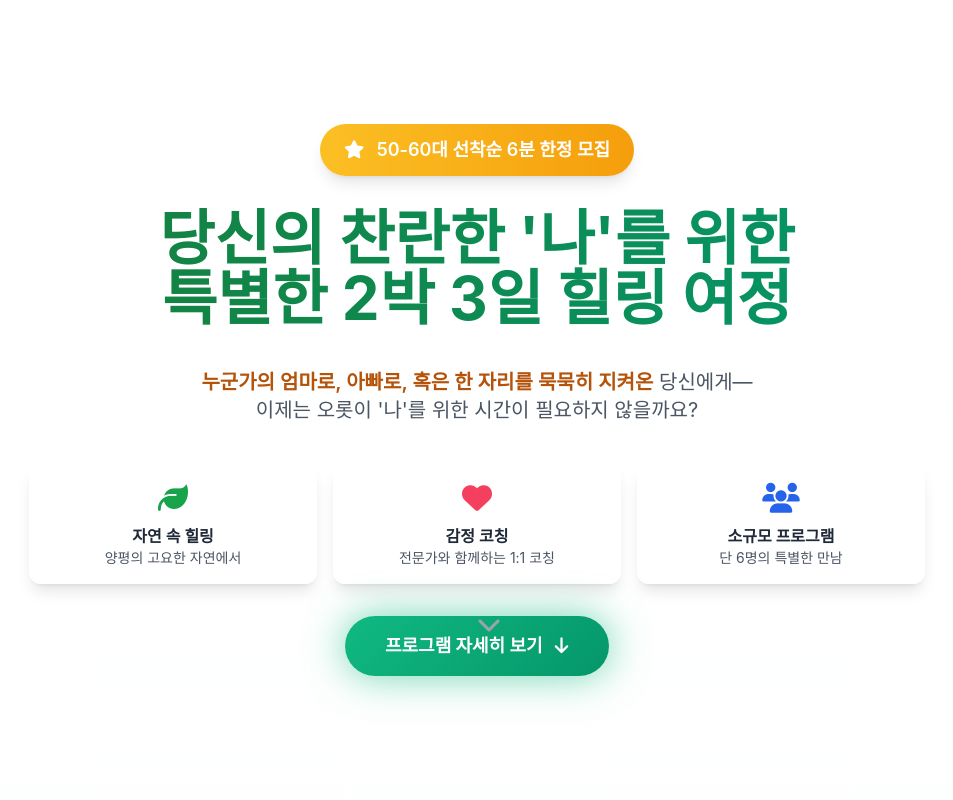
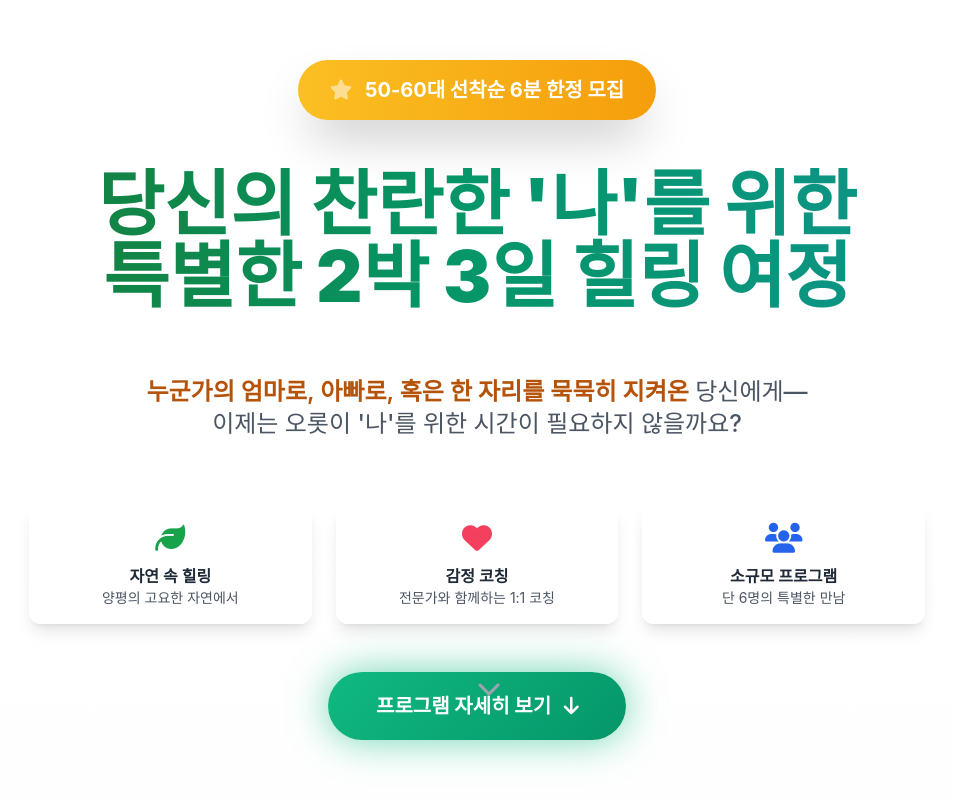
Before and after one commit to Thetason/sally, a plain HTML site: page index.html in a window 1280 px wide. Shown: the top 800 px of the page, without its empty margins (163-1116 px from the left). Drawn offline with nearby package versions, Linux system fonts and the light colour scheme; a web font is replaced by a local one.

Commit message:
feat: Hero 섹션 드라마틱한 디자인 개선
- 배지 크기 대폭 증가 (text-lg/xl, py-4, px-8) 및 hover 효과 추가
- 메인 타이틀 크기 증가 (text-5xl/6xl/7xl) 및 그라데이션 확장
- 서브타이틀 크기 및 폰트 굵기 증가 (text-xl/2xl, font-medium)
- 섹션 간 여백 대폭 확대 (mb-12/14/16)
- CTA 버튼 크기 및 호버 효과 강화
- 전체적으로 더 임팩트 있는 비주얼 구성

```diff
--- a/index.html
+++ b/index.html
@@ -283,25 +283,25 @@
                 <div class="text-center max-w-4xl mx-auto">
                     <!-- Badge -->
                     <div data-aos="fade-down" data-aos-duration="1000">
-                        <span class="inline-block bg-gradient-to-r from-amber-400 to-amber-500 text-white px-6 py-3 rounded-full text-base sm:text-lg font-semibold mb-8 shadow-lg">
-                            <i class="fas fa-star mr-2"></i> 50-60대 선착순 6분 한정 모집
+                        <span class="inline-block bg-gradient-to-r from-amber-400 to-amber-500 text-white px-8 py-4 rounded-full text-lg sm:text-xl font-bold mb-12 shadow-2xl transform hover:scale-105 transition-transform duration-300">
+                            <i class="fas fa-star mr-2 animate-pulse"></i> 50-60대 선착순 6분 한정 모집
                         </span>
                     </div>
 
                     <!-- Main Title -->
-                    <h1 class="serif-font text-4xl sm:text-5xl lg:text-6xl font-bold mb-10 bg-gradient-to-r from-green-700 to-emerald-600 bg-clip-text text-transparent" data-aos="fade-up" data-aos-duration="1000">
+                    <h1 class="serif-font text-5xl sm:text-6xl lg:text-7xl font-black mb-16 bg-gradient-to-r from-green-700 via-emerald-600 to-teal-600 bg-clip-text text-transparent leading-tight" data-aos="fade-up" data-aos-duration="1000">
                         당신의 찬란한 '나'를 위한<br>
                         특별한 2박 3일 힐링 여정
                     </h1>
 
                     <!-- Subtitle -->
-                    <p class="text-lg sm:text-xl text-gray-600 mb-10 leading-relaxed" data-aos="fade-up" data-aos-delay="200" data-aos-duration="1000">
+                    <p class="text-xl sm:text-2xl text-gray-600 mb-14 leading-relaxed font-medium" data-aos="fade-up" data-aos-delay="200" data-aos-duration="1000">
                         <span class="font-semibold text-amber-700">누군가의 엄마로, 아빠로, 혹은 한 자리를 묵묵히 지켜온</span> 당신에게—<br>
                         이제는 오롯이 '나'를 위한 시간이 필요하지 않을까요?
                     </p>
 
                     <!-- Features -->
-                    <div class="grid grid-cols-1 sm:grid-cols-3 gap-4 mb-8" data-aos="fade-up" data-aos-delay="400" data-aos-duration="1000">
+                    <div class="grid grid-cols-1 sm:grid-cols-3 gap-6 mb-12 mt-16" data-aos="fade-up" data-aos-delay="400" data-aos-duration="1000">
                         <div class="bg-white/80 backdrop-blur-sm rounded-xl p-4 shadow-lg hover-card">
                             <i class="fas fa-leaf text-3xl text-green-600 mb-2"></i>
                             <h3 class="font-semibold text-gray-800">자연 속 힐링</h3>
@@ -320,7 +320,7 @@
                     </div>
 
                     <!-- CTA Button -->
-                    <button onclick="scrollToSection('program')" class="premium-btn text-white font-bold py-4 px-10 rounded-full text-lg shadow-xl pulse-glow" data-aos="zoom-in" data-aos-delay="600" data-aos-duration="1000">
+                    <button onclick="scrollToSection('program')" class="premium-btn text-white font-bold py-5 px-12 rounded-full text-xl shadow-2xl pulse-glow transform hover:scale-110 transition-all duration-300" data-aos="zoom-in" data-aos-delay="600" data-aos-duration="1000">
                         프로그램 자세히 보기 <i class="fas fa-arrow-down ml-2"></i>
                     </button>
 
```
